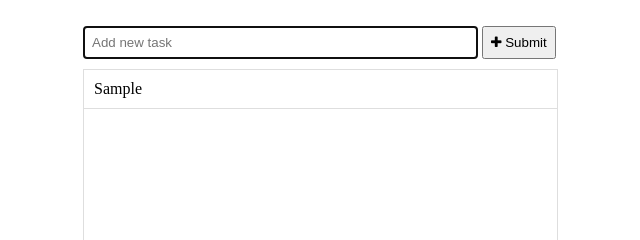
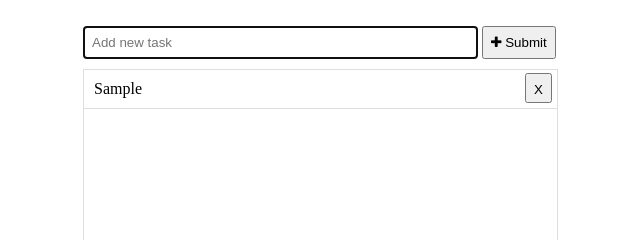
Before and after one commit to rissandimo/JS-Todo-List-App, a plain HTML site: page index.html in a window 1280 px wide. Both pictures are taken after typing "Sample" into the empty fields and a click on the button "Submit". Shown: the part 131-371 px from the top of the page, 307-947 px from the left. Drawn offline with Linux system fonts and the light colour scheme.

Commit message:
Added delete button to task items

```diff
--- a/app.js
+++ b/app.js
@@ -9,7 +9,13 @@ const taskListDom = document.getElementById('task-list');
 
 
                                                 //Event handlers
-//Create new task
+
+/*
+Retrieve task name
+Retrieve current tasks saved in local storage - if any
+Add new to dom
+Save local storage
+*/
 function addNewTask(event){
     event.preventDefault();
     let taskList;
@@ -35,12 +41,14 @@ function addNewTask(event){
 }
 
 function addTaskToDom(newTaskName){
+
     //create task element and assign name
     const newTaskItem = document.createElement('li');
-    newTaskItem.innerHTML = `${newTaskName}`;
 
-    //add class
+    //add class and add delete button
     newTaskItem.className = 'task-item';
+    newTaskItem.innerHTML = `${newTaskName}
+    <button class="delete-item">X</button>`;
 
     //add task to dom
     taskListDom.appendChild(newTaskItem);
--- a/style.css
+++ b/style.css
@@ -11,6 +11,7 @@
     justify-content: center;
     height: 100vh;
 }
+
 
 .task-form{
     width:500px;
@@ -63,4 +64,12 @@ ul{
 ul li{
     border-bottom: 1px solid #dedede;
     padding: 10px;
+    position: relative;
 }
+
+li .delete-item{
+    height:30px;
+    position: absolute;
+    right: 5px;
+    bottom: 5px;
+}
```
